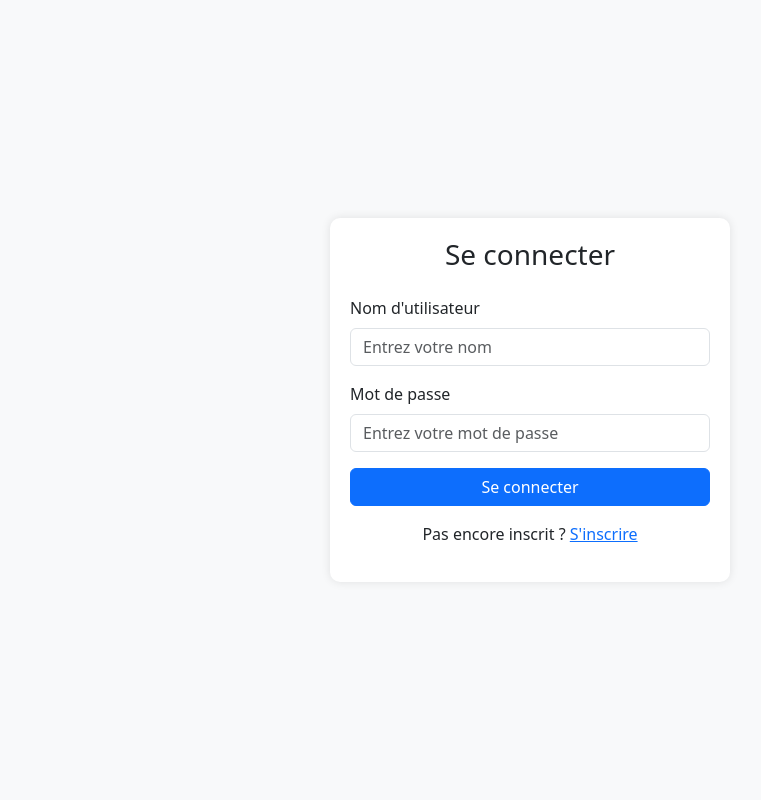
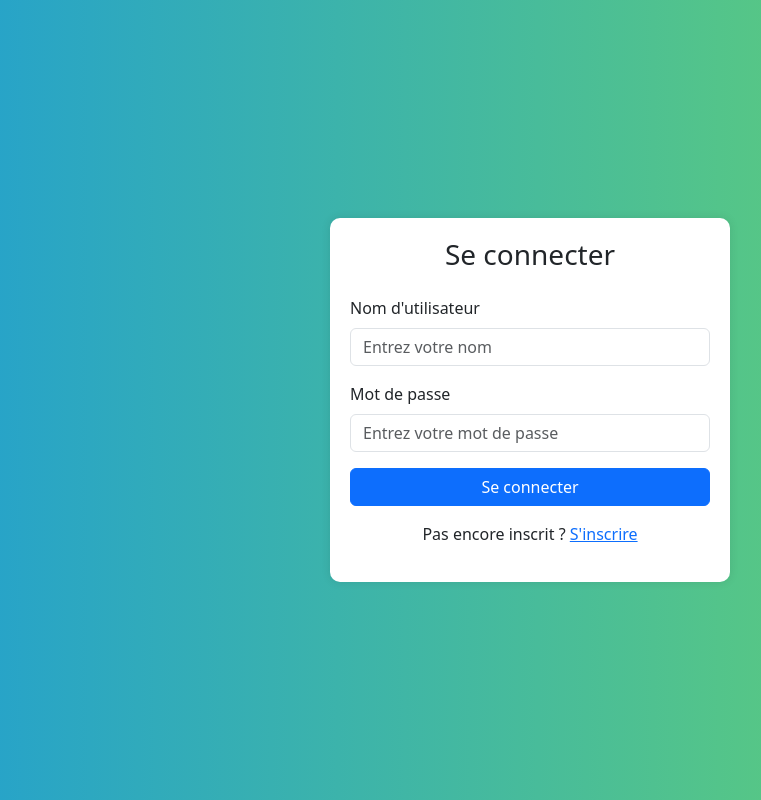
Before and after one commit to alain-nambi/FDM, a Django app: page /login/ in a window 1280 px wide. Shown: the whole page, without its empty margins (110-871 px from the left). Run offline with Django 5.2, Linux system fonts and the light colour scheme.

Commit message:
feat: change login background

```diff
--- a/frais_app/templates/login.html
+++ b/frais_app/templates/login.html
@@ -11,7 +11,8 @@
             justify-content: center;
             align-items: center;
             height: 100vh;
-            background-color: #f8f9fa;
+            background: #219fd1;
+            background: linear-gradient(90deg, rgba(33, 159, 209, 1) 0%, rgba(87, 199, 133, 1) 70%);
         }
         .register-form {
             width: 100%;
```
Also changed, not shown: .gitlab-ci.yml (added).
